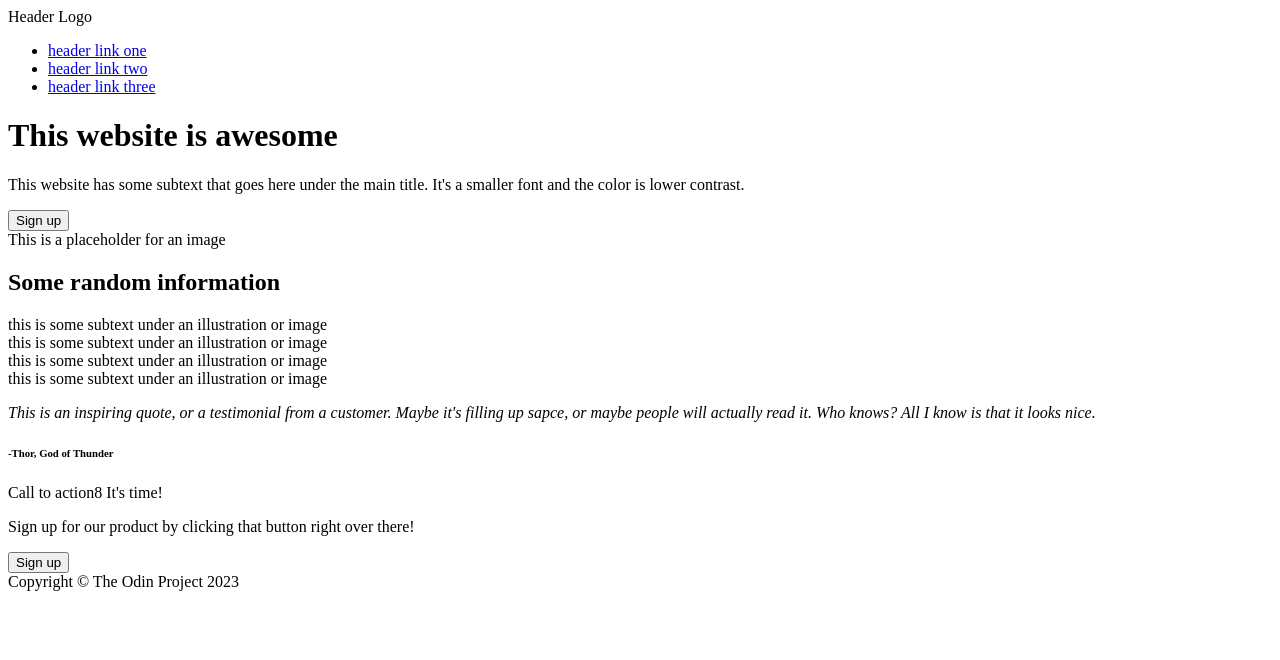
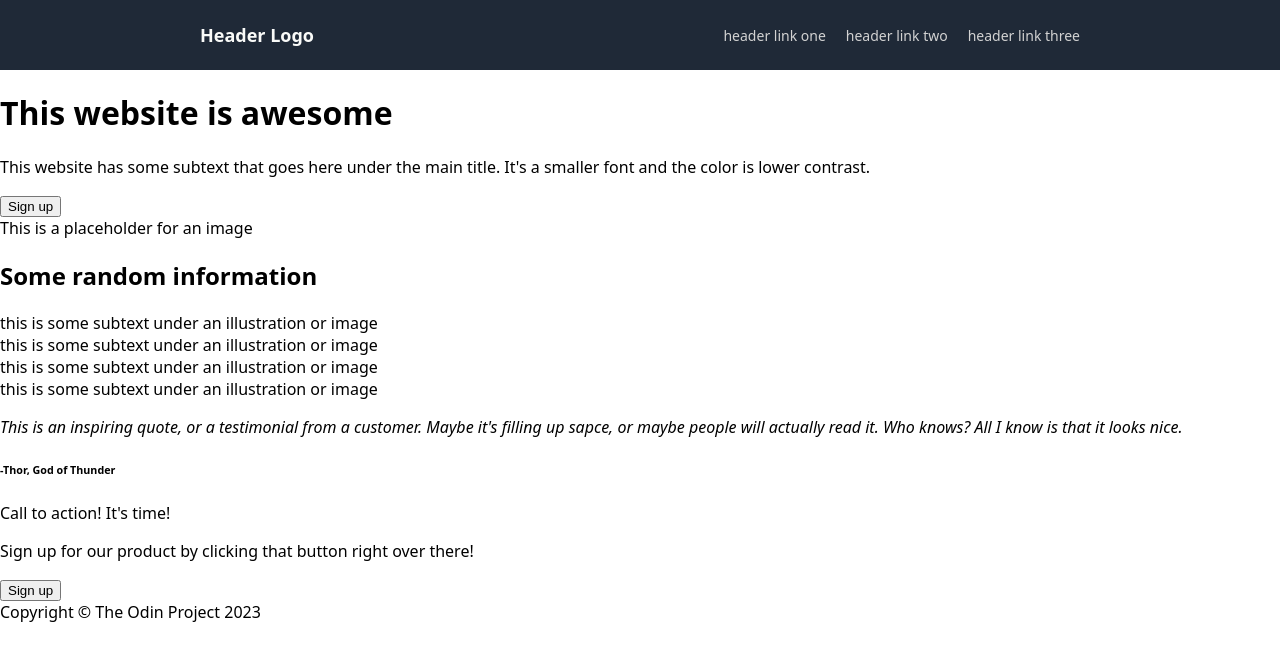
Before and after one commit to MiL074/odinproject-webpage, a plain HTML site: page index.html in a window 1280 px wide. Drawn offline with Linux system fonts and the light colour scheme.

Commit message:
done css formating header

```diff
--- a/index.html
+++ b/index.html
@@ -41,7 +41,7 @@
     </div>
     <div class="cta">
         <div class="message-box">
-            <p>Call to action8 It's time!</p>
+            <p>Call to action! It's time!</p>
             <p>Sign up for our product by clicking that button right over there!</p>
             <button>Sign up</button>
         </div>
--- a/style.css
+++ b/style.css
@@ -0,0 +1,34 @@
+body {
+    font-family: system-ui, -apple-system, BlinkMacSystemFont, 'Segoe UI', Roboto, Oxygen, Ubuntu, Cantarell, 'Open Sans', 'Helvetica Neue', sans-serif;
+    margin: 0;
+}
+
+.header {
+    padding: 0 200px;
+}
+
+ul {
+    list-style: none;
+    margin: 0;
+    padding: 0;
+    display: flex;
+    font-weight: normal;
+    font-size: 14px;
+    gap: 20px;
+}
+
+a {
+    text-decoration: none;
+    color: #d2d2d2;
+}
+
+.header {
+    display: flex;
+    justify-content: space-between;
+    align-items: center;
+    height: 70px;
+    font-weight: bold;
+    color: #F9FAF8;
+    background-color: #1F2937;
+    font-size: 18px;
+}
```
